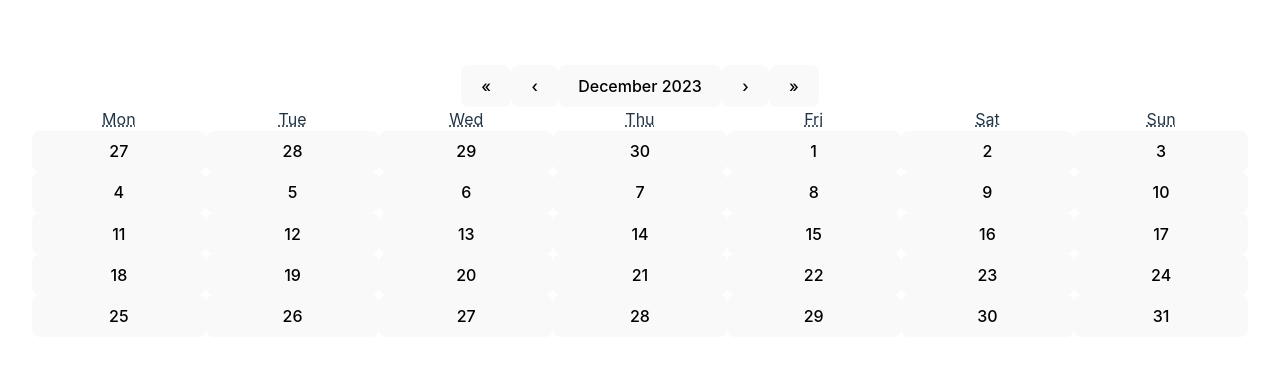
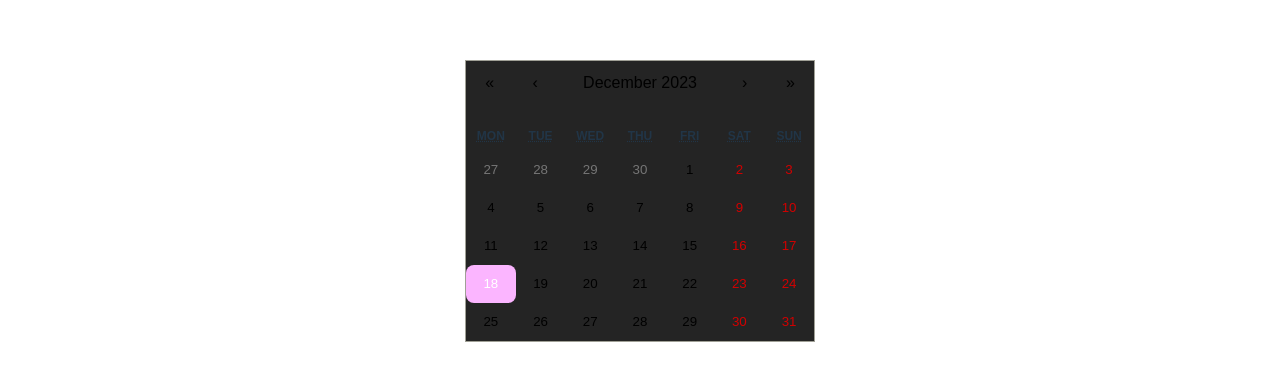
Before and after one commit to MalinAlm/test-labb3, a React (Vite) app in the folder frontend/: page / in a window 1280 px wide. Shown: the part 199-580 px from the top of the page. Built offline with nearby package versions, Linux system fonts and the light colour scheme.

Commit message:
mark date and styling

```diff
--- /dev/null
+++ b/frontend/src/components/CalenadrCard.css
@@ -0,0 +1,17 @@
+.selected-date {
+  background-color: #88c7f4;
+  color: #fff;
+}
+
+.react-calendar__tile-- {
+  color: #fff;
+}
+
+.react-calendar {
+  background-color: #242424;
+}
+
+.react-calendar__tile--now {
+  background-color: #fbb5ff;
+  color: #fff;
+}
--- a/frontend/src/components/CalenderCard.tsx
+++ b/frontend/src/components/CalenderCard.tsx
@@ -1,16 +1,32 @@
 import { useState } from "react";
 import Calendar from "react-calendar";
-
+import "react-calendar/dist/Calendar.css";
+import "./CalenadrCard.css";
 type ValuePiece = Date | null;
 
 type Value = ValuePiece | [ValuePiece, ValuePiece];
 
 function MyApp() {
-  const [value, onChange] = useState<Value>(new Date());
+  const [selectedDate, setSelectedDate] = useState<Value>(new Date());
+  const markDateClassName: (props: calendarTileProperties) => string = ({
+    date,
+  }) => {
+    if (date && date.getTime() === (selectedDate as Date).getTime()) {
+      return "selected-date";
+    }
+    return "";
+  };
+  // const [value, onChange] = useState<Value>(new Date());
+  // const [selectedDate, setSelectedDate] = useState<Date | Date[]>(new Date());
 
   return (
     <div id="calendar">
-      <Calendar className="pickDate" onChange={onChange} value={value} />
+      <Calendar
+        className="pickDate"
+        onChange={(date) => setSelectedDate(date as Value)}
+        value={selectedDate as Value}
+        tileClassName={markDateClassName}
+      />
     </div>
   );
 }
```
